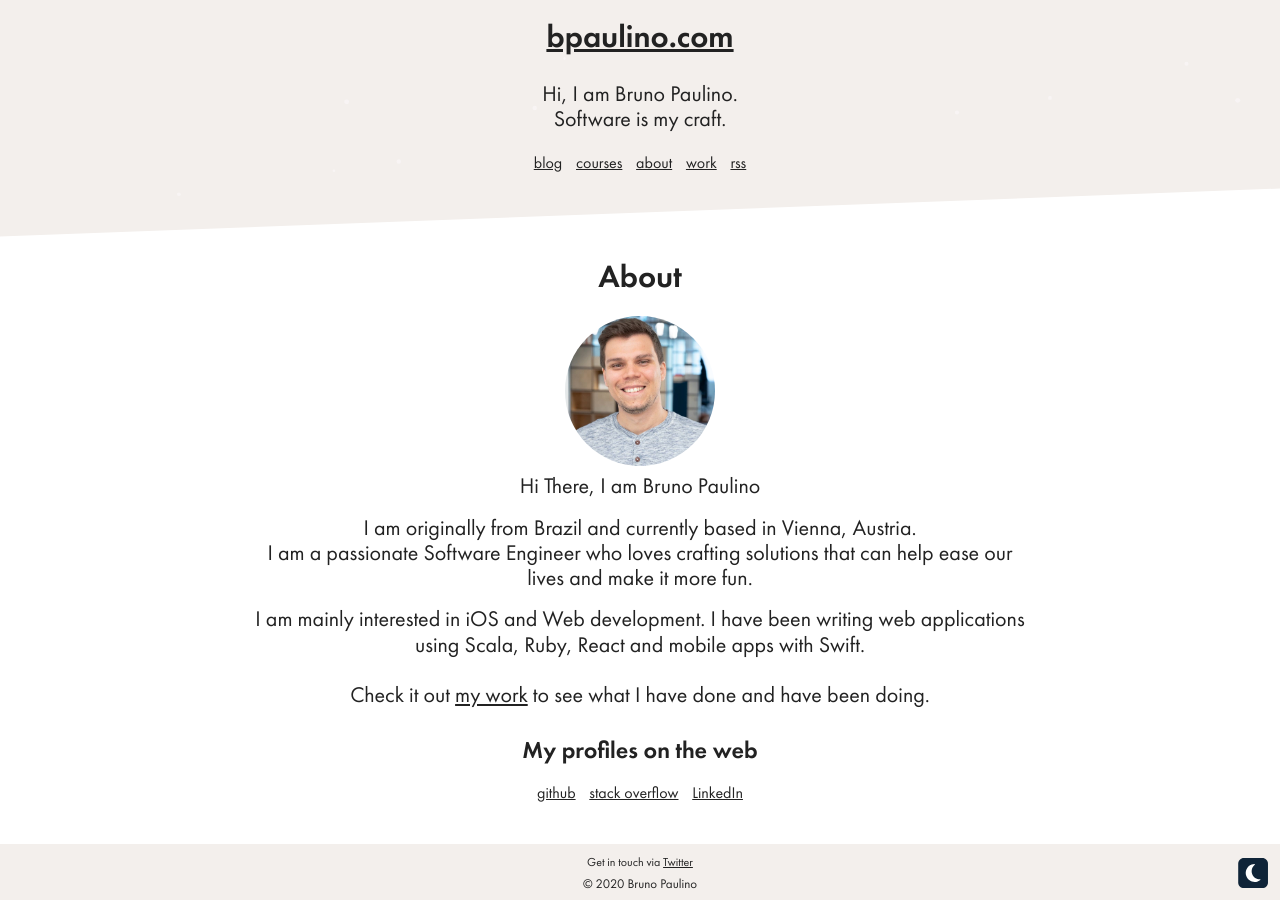
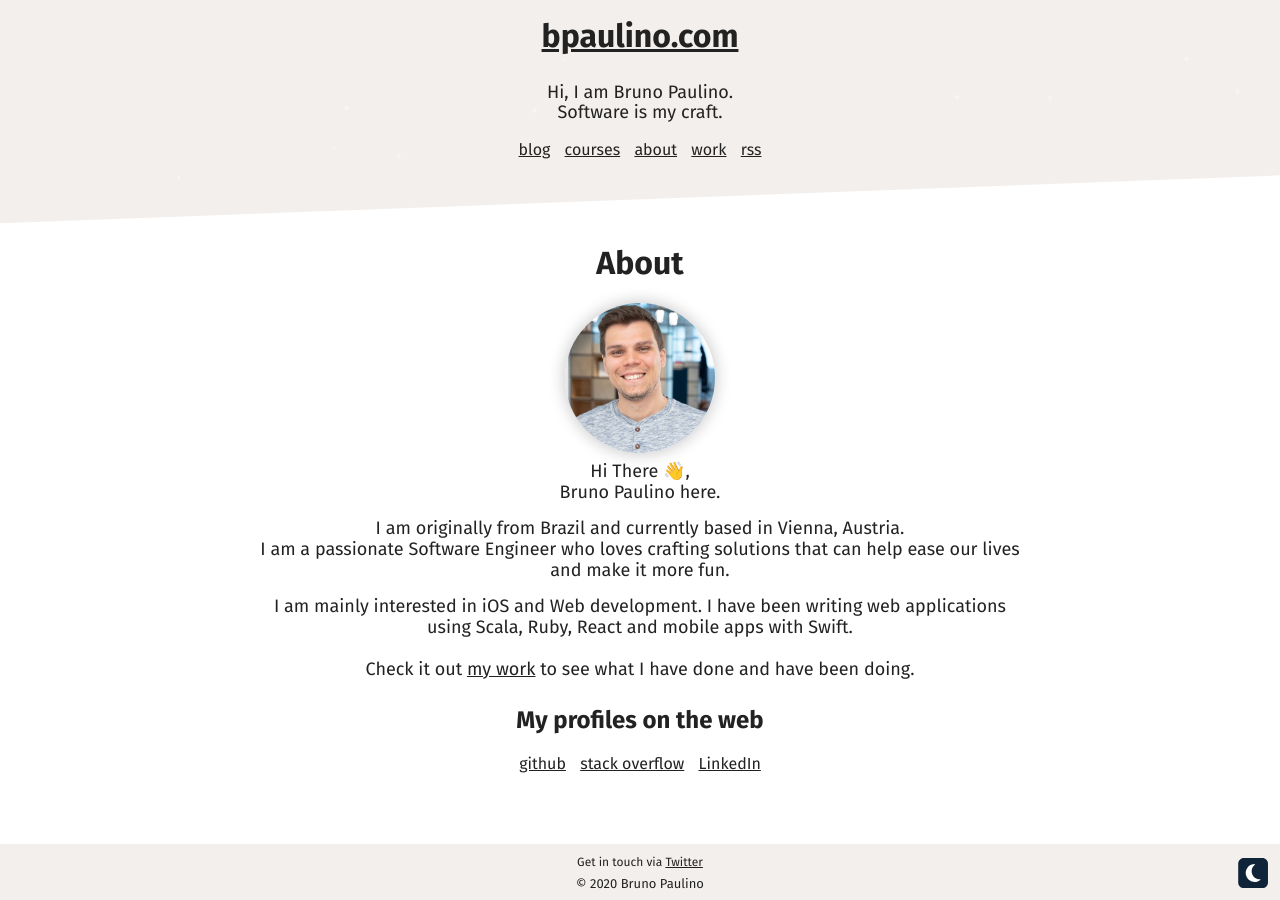
Before and after one commit to brunojppb/brunojppb.github.io, a Jekyll site: the page built from about.md, in a window 1280 px wide. Built offline with Jekyll 4.4.1, drawn with Linux system fonts in a browser that asks for light colours.

Commit message:
use lighter font and improve readability

```diff
--- a/_layouts/default.html
+++ b/_layouts/default.html
@@ -50,6 +50,7 @@
     <link rel="icon" type="image/png" sizes="32x32" href="/assets/favicon/favicon-32x32.png">
     <link rel="icon" type="image/png" sizes="16x16" href="/assets/favicon/favicon-16x16.png">
     <title>{{ page.title }}</title>
+    <link href="https://fonts.googleapis.com/css2?family=Fira+Sans:ital,wght@0,300;0,400;0,600;0,700;0,800;1,300;1,400;1,600;1,700;1,800&display=swap" rel="stylesheet">
     <link rel="stylesheet" href="/assets/css/styles.css?{{site.time | date: '%s'}}">
   </head>
   <body>
--- a/_sass/common/common.scss
+++ b/_sass/common/common.scss
@@ -16,13 +16,13 @@ a {
 /** screens >= 600px in width */
 @media screen and (min-width: 600px) {
   p {
-    font-size: 22px;
+    font-size: 18px;
   }
 
   ul {
     li {
-      font-size: 22px;
-      font-weight: bold;
+      font-size: 18px;
+      font-weight: lighter;
     }
   }
 }
@@ -30,13 +30,13 @@ a {
 /** screens <= 599px in width */
 @media screen and (max-width: 599px) {
   p {
-    font-size: 19px;
+    font-size: 16px;
   }
 
   ul {
     li {
-      font-size: 19px;
-      font-weight: bold;
+      font-size: 16px;
+      font-weight: lighter;
     }
   }
 }
--- a/_sass/common/font.scss
+++ /dev/null
@@ -1,39 +0,0 @@
-@font-face{
-  font-family:Futura PT;
-  font-display:swap;
-  src:url("/assets/fonts/futura-pt-normal.woff2") format("woff2"),
-  url("/assets/fonts/futura-pt-normal.woff") format("woff"),
-  url("/assets/fonts/futura-pt-normal.ttf") format("truetype");
-  font-weight:400;
-  font-style:normal
-}
-
-@font-face{
-  font-family:Futura PT;
-  font-display:swap;
-  src:url("/assets/fonts/futura-pt-italic.woff2") format("woff2"),
-  url("/assets/fonts/futura-pt-italic.woff") format("woff"),
-  url("/assets/fonts/futura-pt-italic.ttf") format("truetype");
-  font-weight:400;
-  font-style:italic
-}
-
-@font-face{
-  font-family:Futura PT;
-  font-display:swap;
-  src:url("/assets/fonts/futura-pt-normal-700.woff2") format("woff2"),
-  url("/assets/fonts/futura-pt-normal-700.woff") format("woff"),
-  url("/assets/fonts/futura-pt-normal-700.ttf") format("truetype");
-  font-weight:700;
-  font-style:normal
-}
-
-@font-face{
-  font-family:Futura PT;
-  font-display:swap;
-  src:url("/assets/fonts/futura-pt-italic-700.woff2") format("woff2"),
-  url("/assets/fonts/futura-pt-italic-700.woff") format("woff"),
-  url("/assets/fonts/futura-pt-italic-700.ttf") format("truetype");
-  font-weight:700;
-  font-style:italic
-}
--- a/_sass/entries/entry.scss
+++ b/_sass/entries/entry.scss
@@ -2,11 +2,10 @@
 
   .entry-title {
     text-align: center;
-    font-weight: 900;
   }
   .entry {
     width: 100%;
-    padding: 16px;
+    padding: 16px 0;
     text-align: left;
     box-sizing: border-box;
     line-height: 1.6;
--- a/_sass/entries/entry_list.scss
+++ b/_sass/entries/entry_list.scss
@@ -12,7 +12,7 @@
   display: flex;
   flex-direction: column;
   align-items: center;
-  padding: 0 8px 32px 8px;
+  padding: 0 16px 32px 16px;
   .entry-item {
     margin-top: 32px;
     width: 100%;
--- a/_sass/main.scss
+++ b/_sass/main.scss
@@ -1,4 +1,3 @@
-@import "common/font";
 @import "lib/normilize";
 @import "lib/prism";
 @import "common/constants";
@@ -20,9 +19,7 @@
 
 html,
 body {
-  font-family: "Futura PT", -apple-system, "BlinkMacSystemFont", "Segoe UI",
-    "Roboto", "Oxygen", "Ubuntu", "Cantarell", "Fira Sans", "Droid Sans",
-    "Helvetica Neue", "Arial", sans-serif;
+  font-family: 'Fira Sans', sans-serif;
   background-color: $dark-primary-color;
   color: $dark-text-color;
   position: relative;
@@ -53,7 +50,7 @@ body {
   width: 100%;
   display: flex;
   flex-direction: column;
-  padding: 0 8px 50px 8px;
+  padding: 0 16px 64px 16px;
   img:hover {
     cursor: pointer;
   }
@@ -116,7 +113,8 @@ body {
 .me {
   width: 150px;
   height: 150px;
-  border-radius: 75px;
+  border-radius: 50%;
+  box-shadow: rgba(0,0,0,0.22) 0 0 16px 1px;
 }
 
 .work {
--- a/about.md
+++ b/about.md
@@ -7,7 +7,7 @@ meta_description: I am a passionate Software Engineer who loves crafting solutio
 <div class="flex-center about-me">
 	<h1>About</h1>
 	<img src="/assets/images/bpaulino.jpg" class="me"/>
-	<p>Hi There, I am Bruno Paulino</p>
+	<p>Hi There 👋,<br/>Bruno Paulino here.</p>
     <p>
         I am originally from Brazil and currently based in Vienna, Austria.<br/>
         I am a passionate Software Engineer who loves crafting solutions that can help ease our lives and make it more fun.
```
Also changed, not shown: assets/fonts/futura-pt-italic-700.ttf (deleted), assets/fonts/futura-pt-italic-700.woff (deleted), assets/fonts/futura-pt-italic-700.woff2 (deleted), assets/fonts/futura-pt-italic.ttf (deleted), assets/fonts/futura-pt-italic.woff (deleted), assets/fonts/futura-pt-italic.woff2 (deleted), assets/fonts/futura-pt-normal-700.ttf (deleted), assets/fonts/futura-pt-normal-700.woff (deleted), assets/fonts/futura-pt-normal-700.woff2 (deleted), assets/fonts/futura-pt-normal.ttf (deleted), assets/fonts/futura-pt-normal.woff (deleted), assets/fonts/futura-pt-normal.woff2 (deleted).
